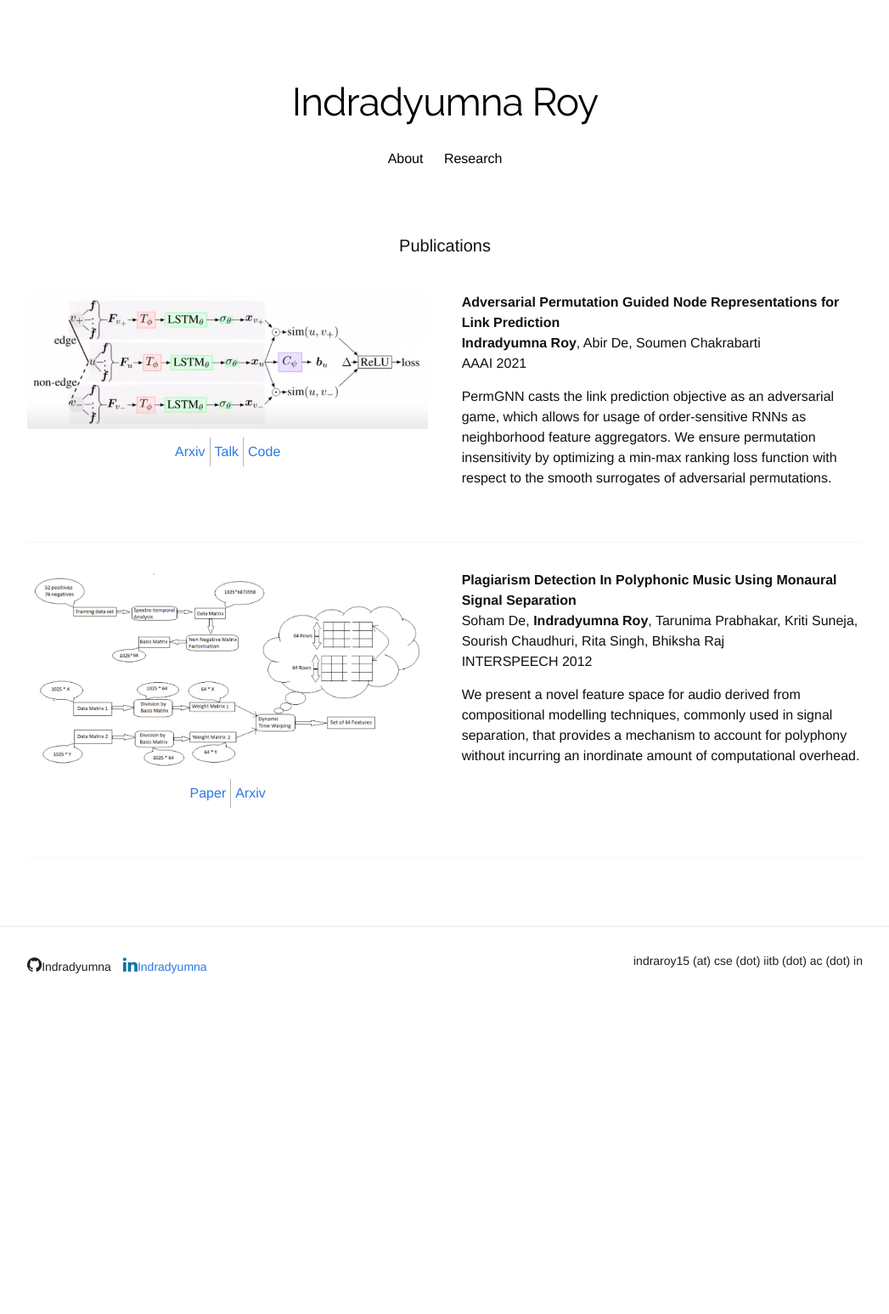
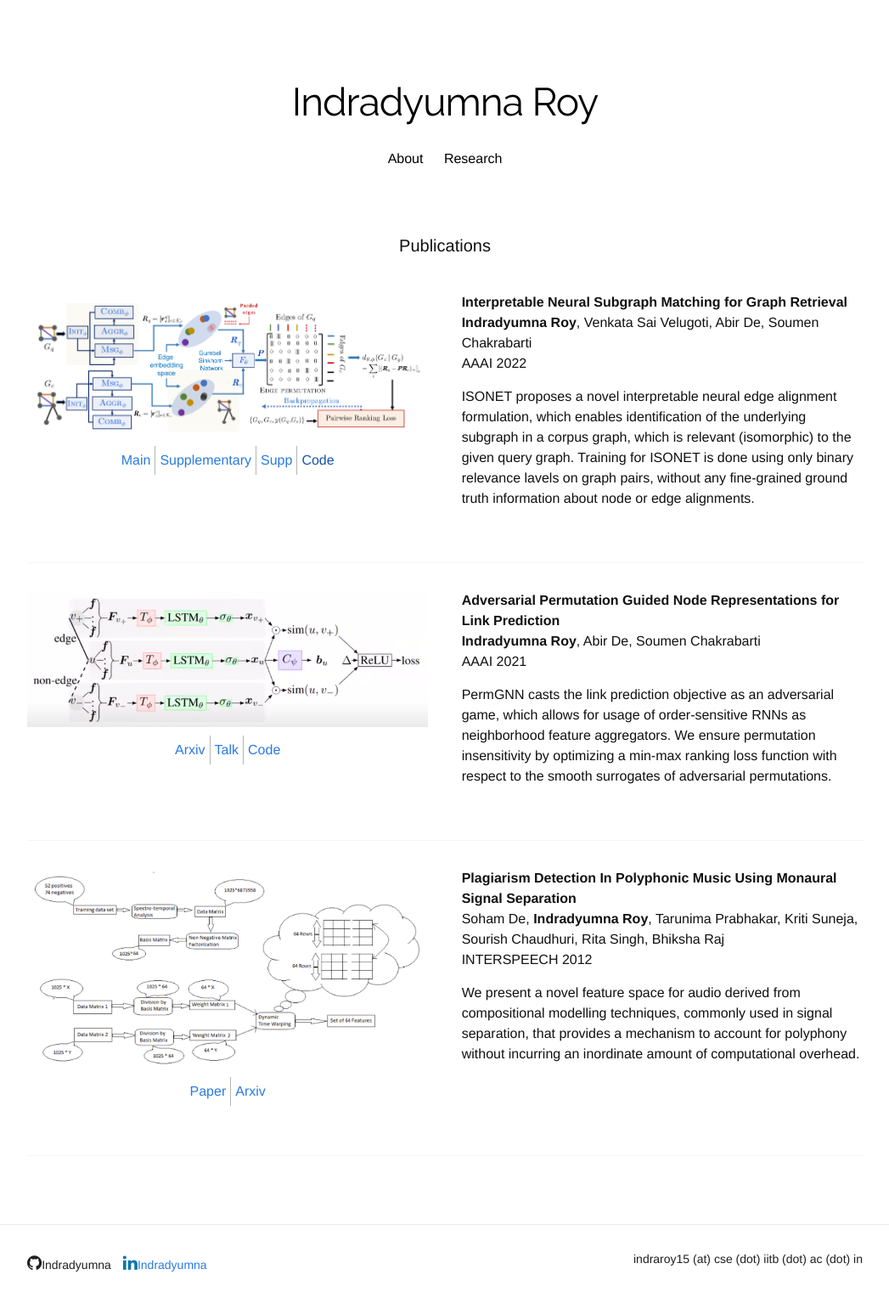
Before and after one commit to Indradyumna/indradyumna.github.io, a Jekyll site: the page built from research.html, in a window 1280 px wide. Shown: the whole page at 85% size, without its empty margins (116-1163 px from the left). Built offline with Jekyll 4.4.1, drawn with Linux system fonts in a browser that asks for light colours; nearby versions of some CDN libraries; some web fonts are replaced; a style sheet for code colours, icons or effects is not loaded; before the commit the page ends 1196 px from its top, so only the background shows below that.

Commit message:
2022 updates

```diff
--- a/index.html
+++ b/index.html
@@ -21,6 +21,7 @@ title: "Indradyumna Roy"
 
 <h1 class="page-heading">News</h1>
 <ul>
+  <li> One paper accepted at AAAI 2022. </li>
   <li> Joined as a PhD student @ <a href="https://www.cse.iitb.ac.in/">CSE-IITB</a> starting July'21 </li>
   <li> PermGNN code uploaded @ <a href="https://github.com/Indradyumna/PermGNN">link</a>
   <li> One paper accepted at AAAI 2021. </li>
--- a/research.html
+++ b/research.html
@@ -4,6 +4,31 @@ title: "Research Overview"
 ---
 
 <h2 id='publications' class="page-heading">Publications</h1>
+
+  <div class="row">
+    <div class="six columns">
+      <img style="margin-top:0em" src="/images/ISONET_img.png">
+      <table>
+        <tr>
+	<!--<td><a href="https://arxiv.org/abs/2012.08974">Arxiv</a></td>-->
+          <td><a href="/pdfs/IsoNet_main.pdf">Main</a></td>
+          <td><a href="/pdfs/IsoNet_supp.pdf">Supplementary</a></td>
+          <td><a href="https://github.com/Indradyumna/ISONET">Supp</a></td>
+          <td><a href="">Code</a></td>
+
+        </tr>
+      </table>
+    </div>
+
+    <div class="six columns">
+
+      <b> Interpretable Neural Subgraph Matching for Graph Retrieval </b>
+      <p> <b>Indradyumna Roy</b>, Venkata Sai Velugoti, Abir De, Soumen Chakrabarti <br /> AAAI 2022 </p>
+    <p> ISONET proposes a novel interpretable neural edge alignment formulation, which enables identification of the underlying subgraph in a corpus graph, which is relevant (isomorphic) to the given query graph. Training for ISONET is done using only binary relevance lavels on graph pairs, without any fine-grained ground truth information about node or edge alignments. </p>
+    </div>
+  </div>
+
+  <div class="divider"></div>
 
   <div class="row">
     <div class="six columns">
```
Also changed, not shown: images/ISONET_img.png (added), 2 other files.
